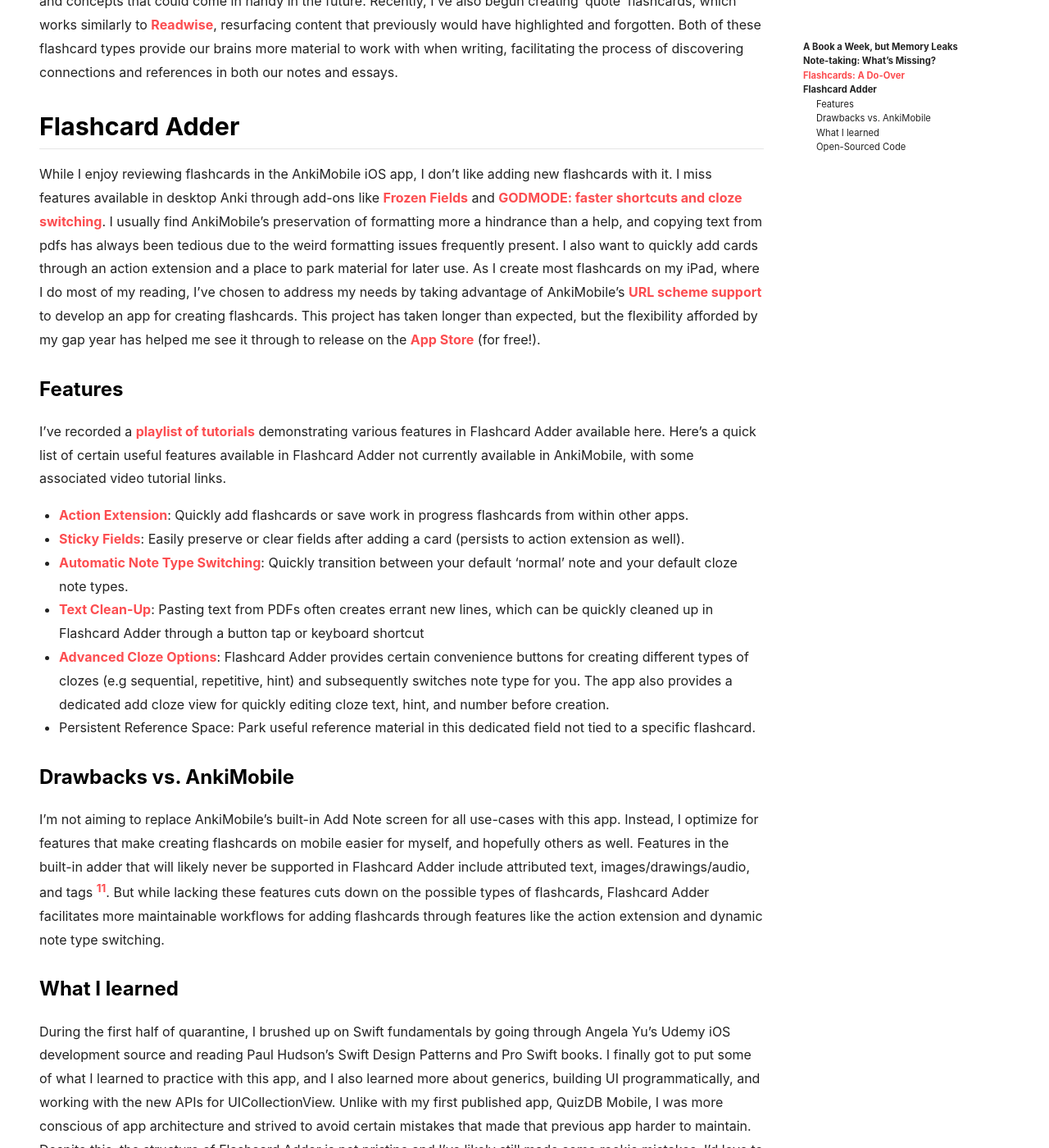
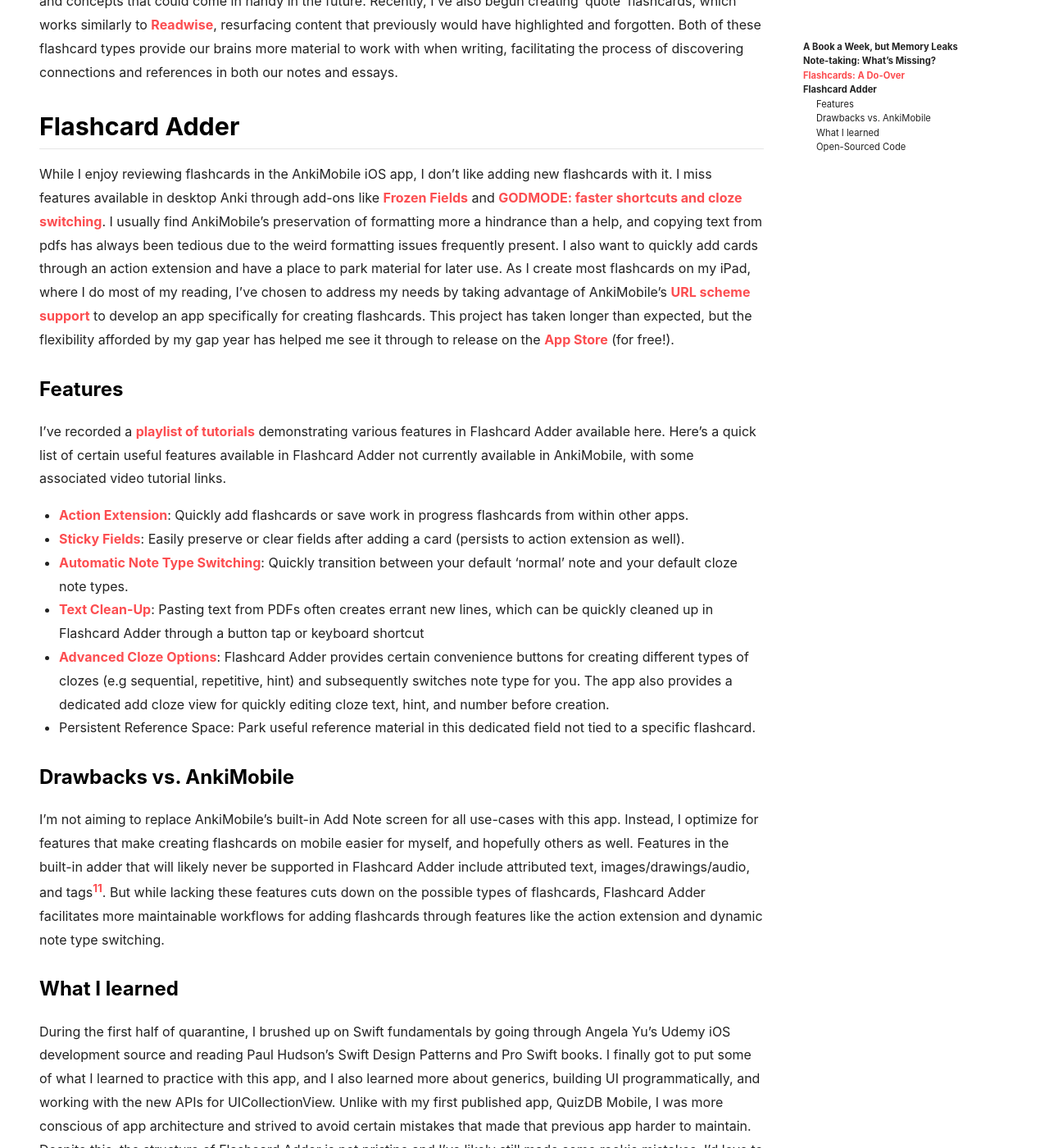
Before and after one commit to Nonameentered/nonameentered.github.io, a Jekyll site: the page built from _posts/2020-11-28-gap-year-updates-2-introducing-flashcard-adder-and-thoughts-on-notes.md, in a window 1280 px wide and 1400 px high, scrolled down 2079 px. Shown: the whole window at 82% size. Built offline with Jekyll 4.4.1, drawn with Linux system fonts in a browser that asks for light colours; nearby versions of some CDN libraries; comment, search, counter and statistics services are not loaded; part of the change alters nothing that is shown; some of the changed text lies outside the part shown.

Commit message:
some grammar/minor changes for flashcard adder post

```diff
--- a/_posts/2020-11-28-gap-year-updates-2-introducing-flashcard-adder-and-thoughts-on-notes.md
+++ b/_posts/2020-11-28-gap-year-updates-2-introducing-flashcard-adder-and-thoughts-on-notes.md
@@ -31,7 +31,7 @@ I recently began revisiting the idea of employing spaced repetition and flashcar
 I began using flashcards again personally after realizing how they could complement note-taking. My largest problem has been remembering old highlighted thoughts and ideas, and spaced repetition flashcards offer a potentially maintainable solution for resurfacing them. After deleting my old 20K+ flashcard collection in Anki a few months ago [^9], I’ve begun using Anki to store key information from content I consume [^10]. In particular, I’ve been creating flashcards from textbooks like Matthew Salagnik’s [Bit By Bit](https://www.bitbybitbook.com/), Goodfellow et. al’s [Deep Learning](https://www.deeplearningbook.org/), Annette Lareau’s Unequal Childhoods, as well as various papers and articles. I’ve been using flashcards to remember terms and concepts that could come in handy in the future. Recently, I’ve also begun creating ‘quote’ flashcards, which works similarly to [Readwise](https://readwise.io/), resurfacing content that previously would have highlighted and forgotten. Both of these flashcard types provide our brains more material to work with when writing, facilitating the process of discovering connections and references in both our notes and essays.
 
 ## Flashcard Adder
-While I enjoy reviewing flashcards in the AnkiMobile iOS app, I don't like adding new flashcards with it. I miss features available in desktop Anki through add-ons like [Frozen Fields](https://ankiweb.net/shared/info/516643804) and [GODMODE: faster shortcuts and cloze switching](https://ankiweb.net/shared/info/1508677152). I usually find AnkiMobile’s preservation of formatting more a hindrance than a help, and copying text from pdfs has always been tedious due to the weird formatting issues frequently present. I also want to quickly add cards through an action extension and a place to park material for later use. As I create most flashcards on my iPad, where I do most of my reading, I’ve chosen to address my needs by taking advantage of AnkiMobile’s [URL scheme support](https://docs.ankimobile.net/#/more?id=url-schemes) to develop an app for creating flashcards. This project has taken longer than expected, but the flexibility afforded by my gap year has helped me see it through to release on the [App Store](https://apps.apple.com/gb/app/flashcard-adder/id1538603552) (for free!).
+While I enjoy reviewing flashcards in the AnkiMobile iOS app, I don't like adding new flashcards with it. I miss features available in desktop Anki through add-ons like [Frozen Fields](https://ankiweb.net/shared/info/516643804) and [GODMODE: faster shortcuts and cloze switching](https://ankiweb.net/shared/info/1508677152). I usually find AnkiMobile’s preservation of formatting more a hindrance than a help, and copying text from pdfs has always been tedious due to the weird formatting issues frequently present. I also want to quickly add cards through an action extension and have a place to park material for later use. As I create most flashcards on my iPad, where I do most of my reading, I’ve chosen to address my needs by taking advantage of AnkiMobile’s [URL scheme support](https://docs.ankimobile.net/#/more?id=url-schemes) to develop an app specifically for creating flashcards. This project has taken longer than expected, but the flexibility afforded by my gap year has helped me see it through to release on the [App Store](https://apps.apple.com/gb/app/flashcard-adder/id1538603552) (for free!).
 
 ### Features
 I’ve recorded a [playlist of tutorials](https://youtube.com/playlist?list=PLj0diRPDkwkjfhDIGL_F_A2s7mMfsVGKh) demonstrating various features in Flashcard Adder available here. Here’s a quick list of certain useful features available in Flashcard Adder not currently available in AnkiMobile, with some associated video tutorial links.
@@ -43,13 +43,13 @@ I’ve recorded a [playlist of tutorials](https://youtube.com/playlist?list=PLj0
 * Persistent Reference Space: Park useful reference material in this dedicated field not tied to a specific flashcard.
 
 ### Drawbacks vs. AnkiMobile
-I’m not aiming to replace AnkiMobile’s built-in Add Note screen for all use-cases with this app. Instead, I optimize for features that make creating flashcards on mobile easier for myself, and hopefully others as well. Features in the built-in adder that will likely never be supported in Flashcard Adder include attributed text, images/drawings/audio, and tags [^11].  But while lacking these features cuts down on the possible types of flashcards, Flashcard Adder facilitates more maintainable workflows for adding flashcards through features like the action extension and dynamic note type switching.
+I’m not aiming to replace AnkiMobile’s built-in Add Note screen for all use-cases with this app. Instead, I optimize for features that make creating flashcards on mobile easier for myself, and hopefully others as well. Features in the built-in adder that will likely never be supported in Flashcard Adder include attributed text, images/drawings/audio, and tags[^11].  But while lacking these features cuts down on the possible types of flashcards, Flashcard Adder facilitates more maintainable workflows for adding flashcards through features like the action extension and dynamic note type switching.
 
 ### What I learned
 During the first half of quarantine, I brushed up on Swift fundamentals by going through Angela Yu’s Udemy iOS development source and reading Paul Hudson’s Swift Design Patterns and Pro Swift books. I finally got to put some of what I learned to practice with this app, and I also learned more about generics, building UI programmatically, and working with the new APIs for UICollectionView. Unlike with my first published app, QuizDB Mobile, I was more conscious of app architecture and strived to avoid certain mistakes that made that previous app harder to maintain. Despite this, the structure of Flashcard Adder is not pristine and I’ve likely still made some rookie mistakes. I’d love to receive comments from more experienced iOS app developers about how I can improve this code.
 
 ### Open-Sourced Code
-Source code for Flashcard Adder can be found here: https://github.com/Nonameentered/Flashcard-Adder. If you find this project interesting, please give it a star!
+Source code for Flashcard Adder can be found on [Github](https://github.com/Nonameentered/Flashcard-Adder). If you find this project interesting, please give it a star!
 
 
 [^1]: Somewhat surprisingly, given the general ineffectiveness I’ve come to associate with Youtube ‘productivity’ videos, John Fish’s [Reading a Book a Week is Changing My Life](https://www.youtube.com/watch?v=r--wz576ke0) video was highly influential in pushing me to develop this habit.
@@ -58,7 +58,7 @@ Source code for Flashcard Adder can be found here: https://github.com/Nonameente
 [^4]: The lack of a standard, open annotation standard in the epub ebook format doesn’t help either. Marvin 3 began crashing after I updated to iPadOS 14.2, and I spent hours exporting my annotations out of the app after rolling back the update. Even then, I was only able to export to CSV format and Marvin 3 on my iPhone, as no other epub reader would be able to display these annotations inside the ebook anymore. Given the nature of my old highlights, I’m uncertain if these out-of-context highlights would even make sense at all.
 [^5]: Perhaps this doesn’t necessarily mean much, since all my previous ‘systems’ have been haphazardly unorganized, intermittently used, and spread out across an eclectic collection of apps.
 [^6]: To briefly expand on the idea of snippet notes, think of code snippets and text that might go into a program like TextExpander. These notes store fully developed sentences/paragraphs that I feel may have the potential to be recycled in a future use with at most slight variations. In my current makeshift-system in Bear, I’ve set up a certain repository for application essays I’ve written and have begun storing variations of my responses to an answer in the same note.
-[^7]: Dr. Ahrens advises in Chapter 5 that one should be mindful of how your notes can be used in the future for writing.
+[^7]: Dr. Ahrens advises in Chapter 5 of *How to Take Smart Notes* that one should be mindful of how your notes can be used in the future for writing.
 [^8]: You can follow development progress on our [Github repository](https://github.com/Pinafore/karl-flashcards-web-app).
 [^9]: While the principles of the KAR³L scheduler should work with language learning, there are some unique considerations we haven’t figured out yet. KAR³L is currently evaluating the performance of different schedulers in the area of trivia and therefore using it for my personal aims risks diluting our current research focus. For this reason and a few others, I elected to stick with Anki instead of KAR³L, even though I believe our scheduling algorithm is superior.
 [^10]: Unrelated to note-taking, I’ve also started using an amazing [Chinese flashcard deck](https://blog.timo-horstschaefer.de/chinese-anki-deck/) made by Timo Horstschafer to finally learn how to read Chinese.
```
